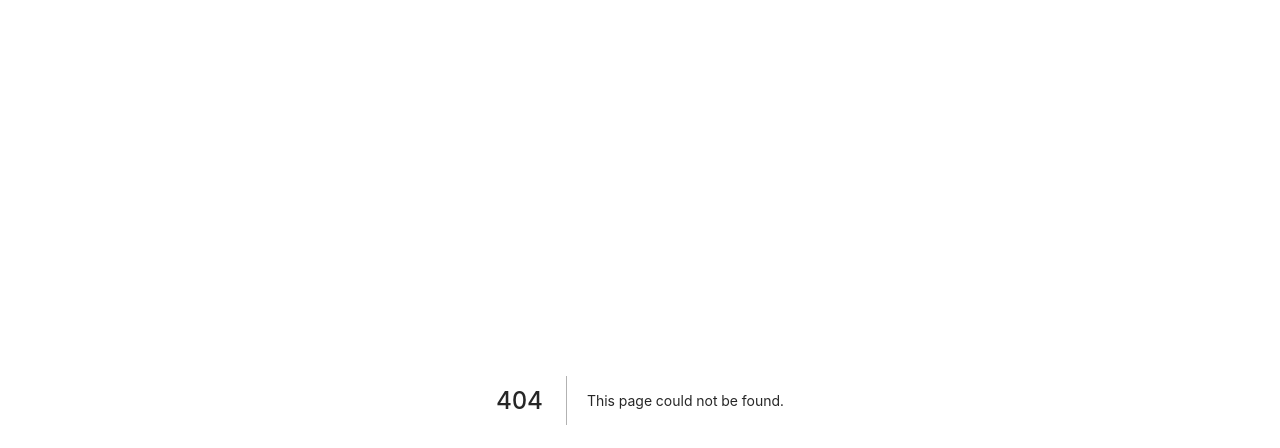
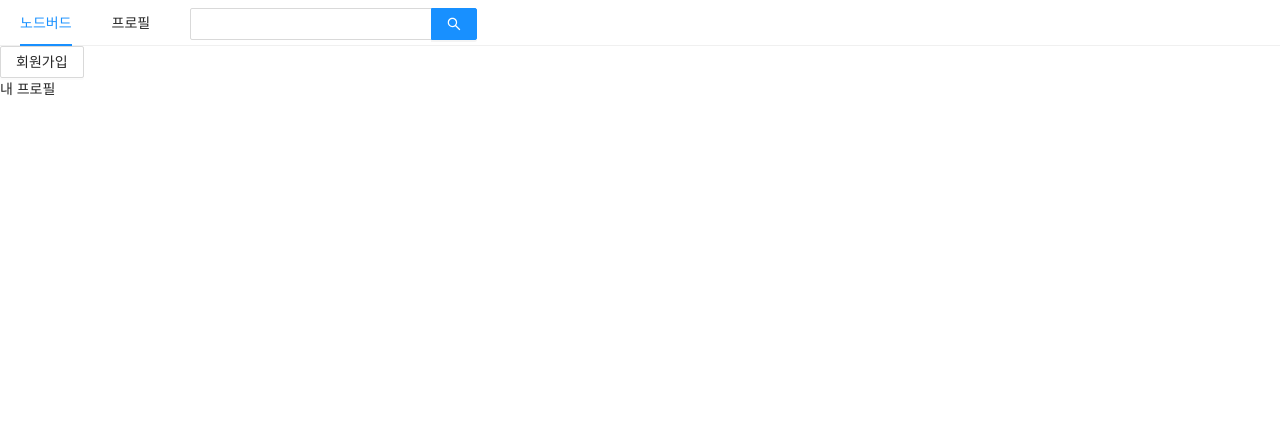
Before and after one commit to nuuuri/nodebird-9, a Next.js app in the folder front/: page /profile in a window 1280 px wide. Before the commit this address had no page. Shown: the top 448 px of the page. Built offline with nearby package versions, Linux system fonts and the light colour scheme.

Commit message:
[feat] /profile 페이지 생성

```diff
--- /dev/null
+++ b/front/pages/profile.tsx
@@ -0,0 +1,13 @@
+import Head from "next/head";
+import AppLayout from "../components/AppLayout";
+
+export default function Profile() {
+  return (
+    <AppLayout>
+      <Head>
+        <title>NodeBird</title>
+      </Head>
+      <div>내 프로필</div>
+    </AppLayout>
+  );
+}
```
